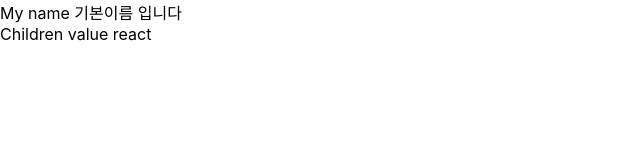
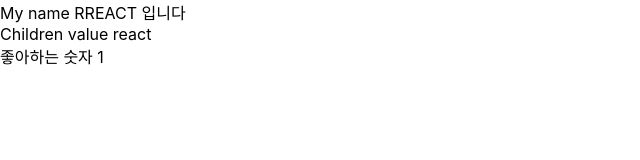
Before and after one commit to parkgeonwoong/study-reacts, a React (Create React App) app: page / in a window 1280 px wide. Shown: the top 160 px of the page, without its empty margins (0-640 px from the left). Built offline with nearby package versions, Linux system fonts and the light colour scheme.

Commit message:
propTypes

```diff
--- a/src/App.js
+++ b/src/App.js
@@ -3,7 +3,11 @@
 import MyComponent from "./MyComponent";
 
 const App = () => {
-  return <MyComponent>react</MyComponent>;
+  return (
+    <MyComponent name="RREACT" favoriteNumber={1}>
+      react
+    </MyComponent>
+  );
 };
 
 export default App;
--- a/src/MyComponent.js
+++ b/src/MyComponent.js
@@ -1,8 +1,12 @@
-const MyComponent = ({ name, children }) => {
+import PropTypes from "prop-types";
+
+const MyComponent = ({ name, favoriteNumber, children }) => {
   return (
     <div>
       My name {name} 입니다 <br />
       Children value {children}
+      <br />
+      좋아하는 숫자 {favoriteNumber}
     </div>
   );
 };
@@ -11,4 +15,9 @@
   name: "기본이름",
 };
 
+MyComponent.propTypes = {
+  name: PropTypes.string,
+  favoriteNumber: PropTypes.number.isRequired,
+};
+
 export default MyComponent;
```
